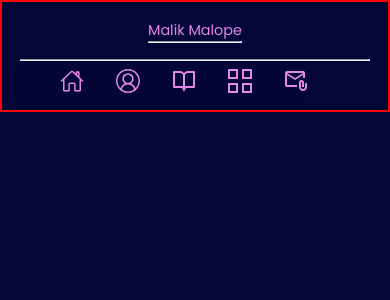
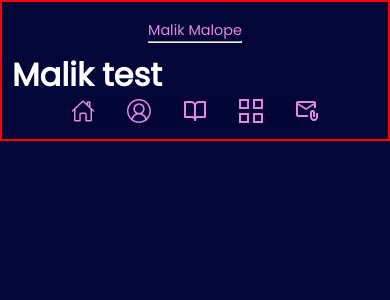
Before and after one commit to libSpace/my-react-portfolio-one, a React (Create React App) app: page / in a window 390 px wide. Shown: the top 300 px of the page. Built offline with nearby package versions, Linux system fonts and the light colour scheme.

Commit message:
finalised the responsiveness of the mobile nav

```diff
--- a/src/App.js
+++ b/src/App.js
@@ -2,11 +2,13 @@
 import React from "react";
 import NavBar from "./component/NavBar";
 import NavBottom from "./component/NavBottom";
+import Home from "./component/Home";
 
 function App() {
   return (
     <div className="App">
       <NavBar />
+      <Home />
       <NavBottom/>
     </div>
   );
--- /dev/null
+++ b/src/component/Home.js
@@ -0,0 +1,14 @@
+import React from "react";
+
+function Home(){
+    return (
+        <div className="home-content">
+            <h1 className="home-header">
+                Malik test
+            </h1>
+        </div>
+    );
+}
+
+
+export default Home;
--- a/src/component/NavBar.css
+++ b/src/component/NavBar.css
@@ -126,16 +126,27 @@
   }
 
   .mobile-nav{
+
+    align-content: center;
     align-items: center;
-    align-self: center;
-    align-content: center;
+    flex-direction: column;
+    max-width: 100vw;
+
+
   }
   .menu-bot-wrapper {
-    max-width: 100vw;
+    /* max-width: 100vw; */
     /* margin-right: 10rem; */
+      display: flex;
+      justify-content: center;
+      align-items: center;
+      /* height: 100vh; */
   }
   .mobile-nav{
     display: block;
+
+  }
+
   .nav-wrapper .menu-bot-wrapper .menu{
     display: inline-flex;
     position: sticky;
@@ -147,17 +158,17 @@
     list-style-type: none;
 
   }
-  }
-  .menu-bot-wrapper{
-    align-content: center;
 
-  }
  /* Centering of the mobile nav */
   .menu{
-    padding-left: 13%;
+    align-content: center;
+    justify-content: center;
   }
-
+  .mobile-liner{
+    margin: 0.5rem;
+  }
   .liner{
+    display: none;
     margin: 0.5rem;
   }
 }
--- a/src/component/NavBottom.js
+++ b/src/component/NavBottom.js
@@ -18,7 +18,10 @@ import { MdOutlineAttachEmail } from "react-icons/md";
 function NavBottom() {
   return (
     <>
+
+
     <div className="mobile-nav">
+    {/* <hr className="mobile-liner"></hr> */}
       <nav className="nav-wrapper">
 
           <div className="menu-bot-wrapper">
@@ -40,6 +43,7 @@ function NavBottom() {
               </li>
             </ul>
           </div>
+
       </nav>
       </div>
     </>
```
Lines whose indentation alone changed are shown as unchanged.
